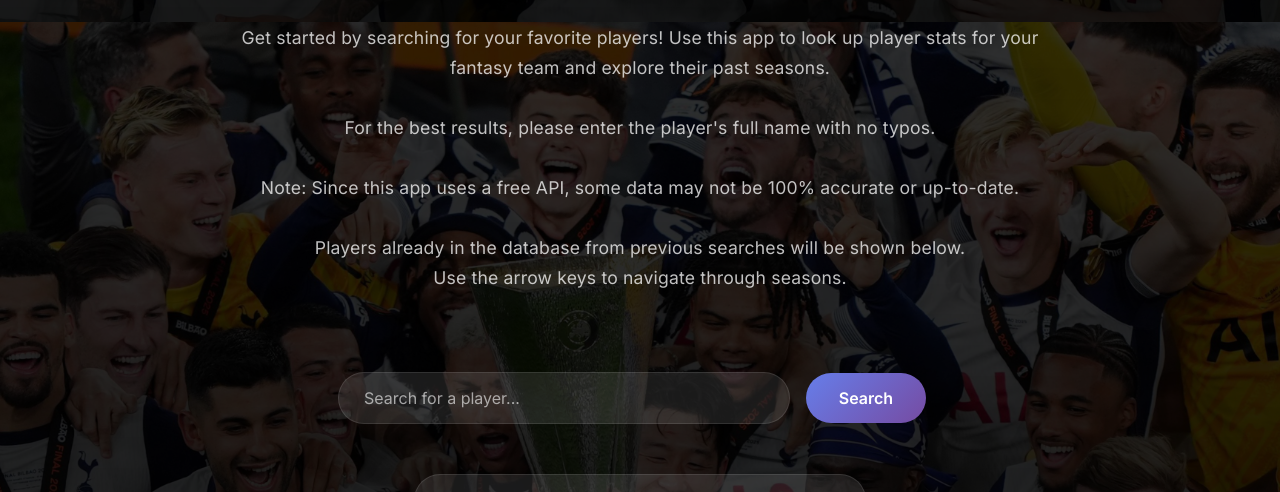
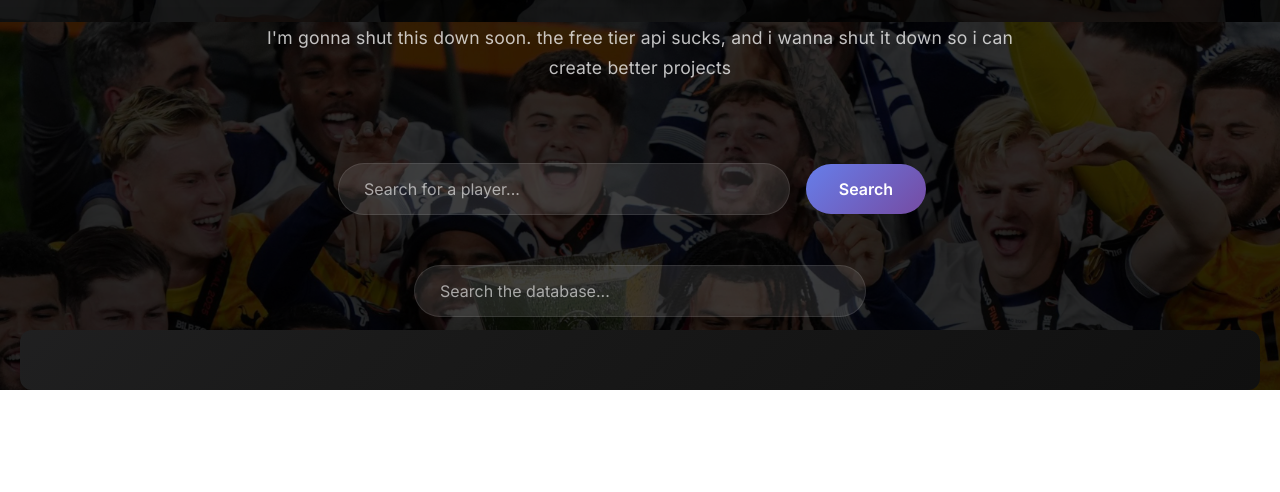
Before and after one commit to chrxsjung/soccer-stats, a website built with Vite: page index.html in a window 1280 px wide. Shown: the part 778-1270 px from the top of the page. After the commit the page ends 1168 px from the top, so only its background shows below. Built offline with nearby package versions, Linux system fonts and the light colour scheme; some packages are replaced by stand-ins of ours; no server answers; the database is empty; files whose address does not match are found by name.

Commit message:
Revise header subtitle for app shutdown notice
Updated the header subtitle to reflect upcoming changes to the app.

```diff
--- a/index.html
+++ b/index.html
@@ -23,16 +23,7 @@
 
       <h1 class="header-title">EPL Player Stats</h1>
       <p class="header-subtitle">
-        Get started by searching for your favorite players! Use this app to look up player stats for your fantasy team
-        and explore their past seasons.
-        <br><br>
-        For the best results, please enter the player's full name with no typos.
-        <br><br>
-        Note: Since this app uses a free API, some data may not be 100% accurate or up-to-date.
-        <br><br>
-        Players already in the database from previous searches will be shown below.
-        <br>
-        Use the arrow keys to navigate through seasons.
+        I'm gonna shut this down soon. the free tier api sucks, and i wanna shut it down so i can create better projects
       </p>
 
 
```
